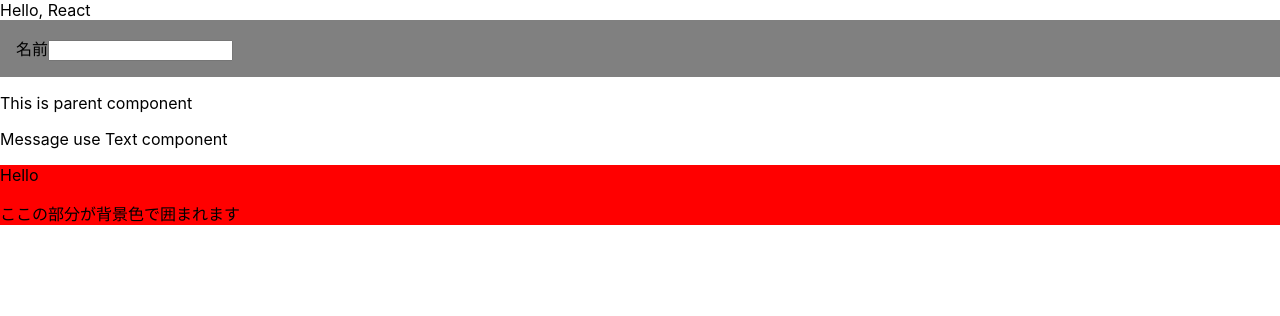
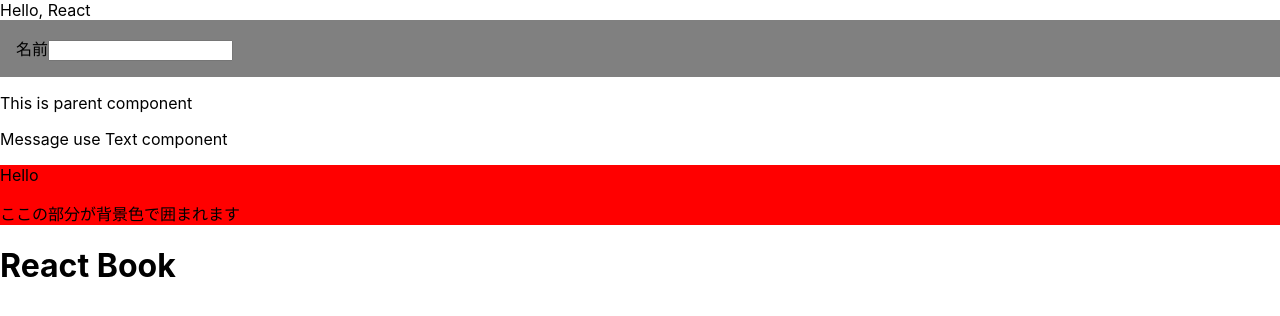
Before and after one commit to focta/typescript-react-next-books, a React (Create React App) app in the folder react-sample/: page / in a window 1280 px wide. Shown: the top 316 px of the page. Built offline with nearby package versions, Linux system fonts and the light colour scheme.

Commit message:
Contextの実装を学習(P89~P90)

```diff
--- /dev/null
+++ b/react-sample/src/components/ContextSample.tsx
@@ -0,0 +1,33 @@
+import React from 'react'
+
+const TitleContext = React.createContext('')
+
+function Title() {
+    return (
+        <TitleContext.Consumer>
+            {(title) => {
+                return <h1>{title}</h1>
+            }}
+        </TitleContext.Consumer>
+    )
+}
+
+function Header() {
+    return (
+        <div>
+            <Title />
+        </div>
+    )
+}
+
+function Page() {
+    const title = 'React Book'
+
+    return(
+        <TitleContext.Provider value={title}>
+            <Header />
+        </TitleContext.Provider>
+    )
+}
+
+export default Page
--- a/react-sample/src/index.tsx
+++ b/react-sample/src/index.tsx
@@ -7,6 +7,7 @@
 import Name from './components/Name';
 import Message from './components/Message';
 import Parent from './components/ContainerSample';
+import Page from './components/ContextSample';
 
 const root = ReactDOM.createRoot(
   document.getElementById('root') as HTMLElement
@@ -17,6 +18,7 @@
     <Name />
     <Message />
     <Parent />
+    <Page />
   </React.StrictMode>
 );
 
```
